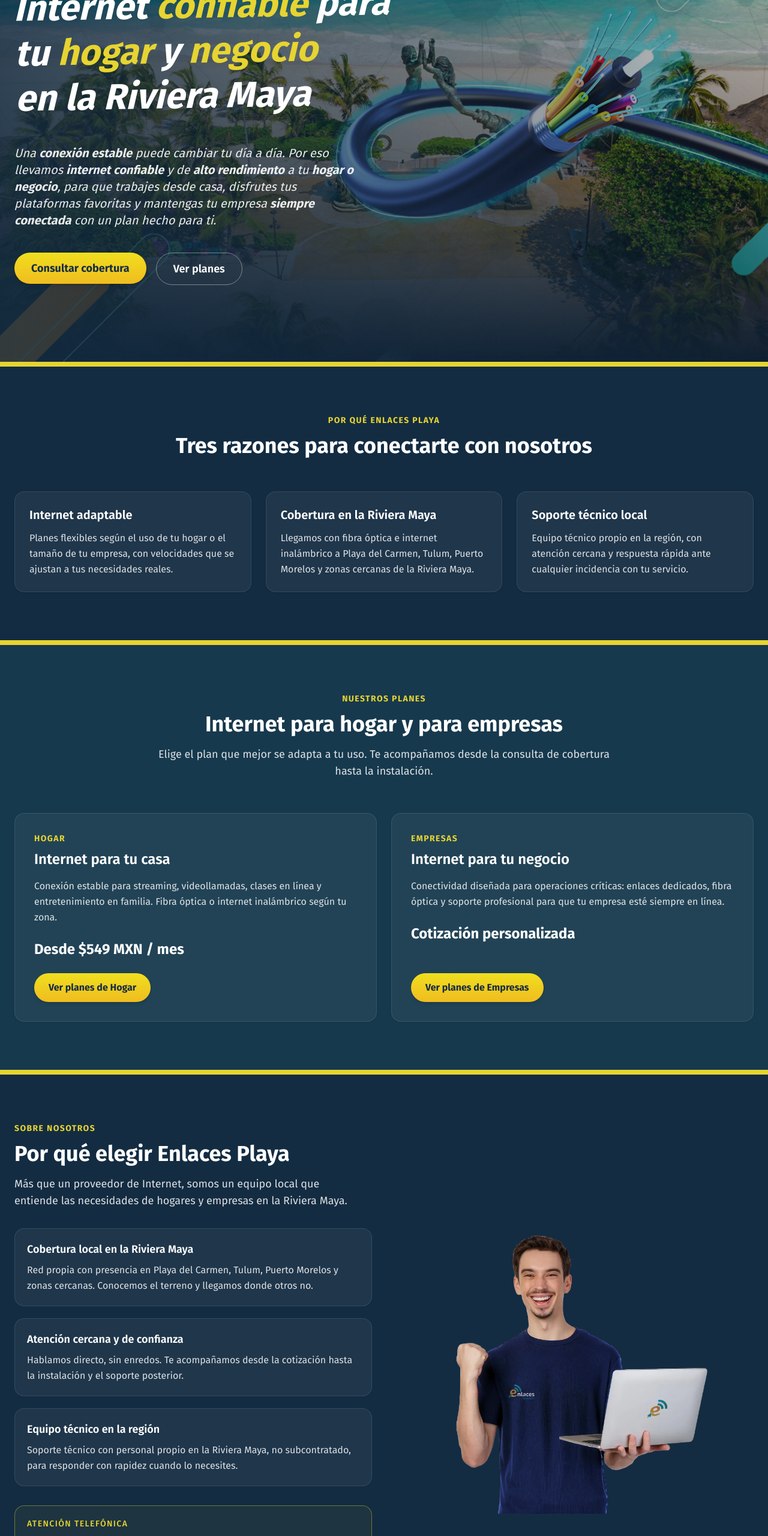
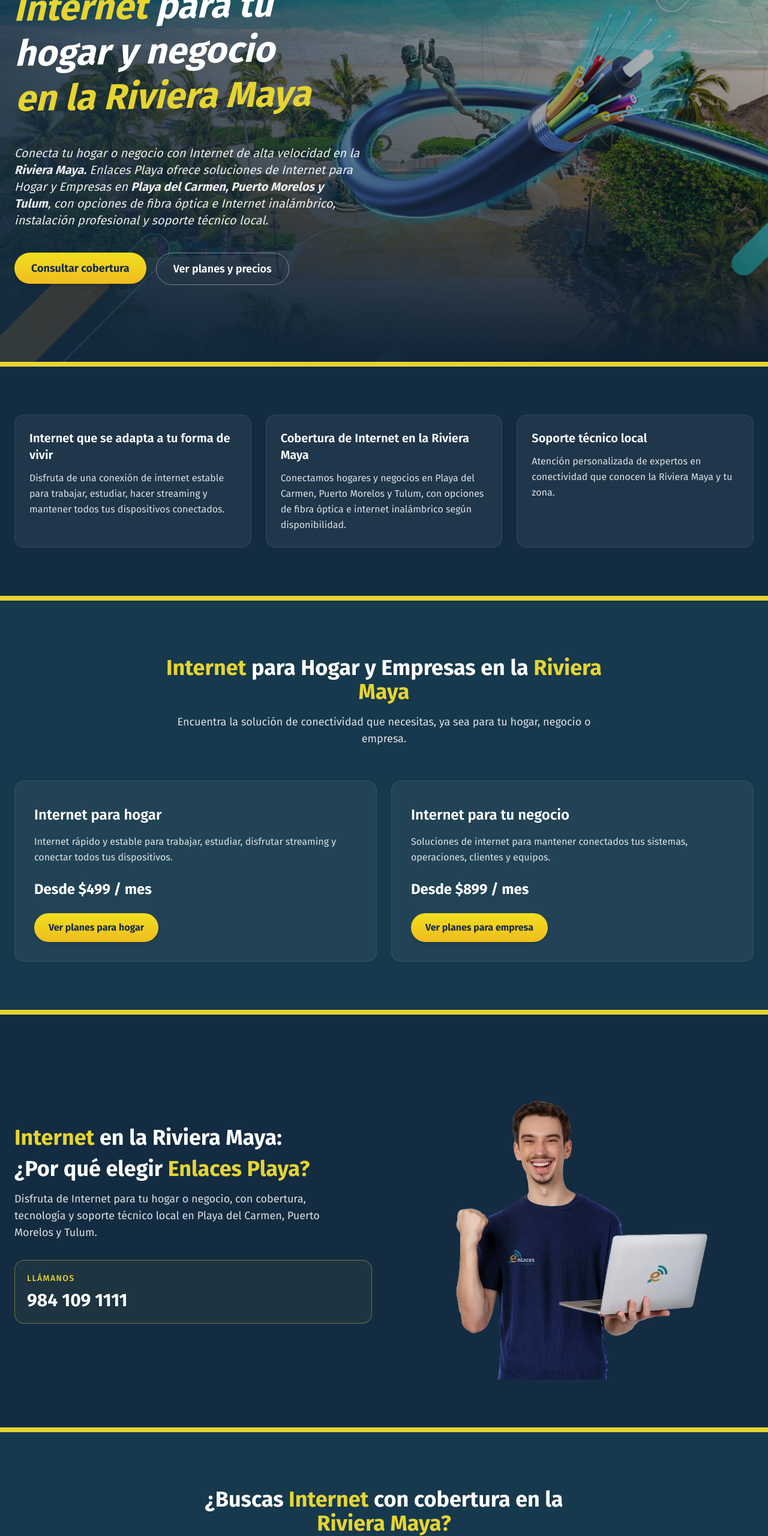
Before and after one commit to Munyaal/enlaces-website, an Astro site: page / in a window 1280 px wide. Shown: the part 200-2760 px from the top of the page at 60% size. Built offline with nearby package versions, Linux system fonts and the light colour scheme; Astro itself is replaced by a stand-in of ours.

Commit message:
feat: update content and structure for homepage sections including Benefits, Coverage Check, Final CTA, Plans, and Testimonials

```diff
--- a/src/components/home/Benefits.astro
+++ b/src/components/home/Benefits.astro
@@ -14,19 +14,19 @@
 
 const BENEFITS = [
   {
-    titulo: "Internet adaptable",
+    titulo: "Internet que se adapta a tu forma de vivir",
     descripcion:
-      "Planes flexibles según el uso de tu hogar o el tamaño de tu empresa, con velocidades que se ajustan a tus necesidades reales.",
+      "Disfruta de una conexión de internet estable para trabajar, estudiar, hacer streaming y mantener todos tus dispositivos conectados.",
   },
   {
-    titulo: "Cobertura en la Riviera Maya",
+    titulo: "Cobertura de Internet en la Riviera Maya",
     descripcion:
-      "Llegamos con fibra óptica e internet inalámbrico a Playa del Carmen, Tulum, Puerto Morelos y zonas cercanas de la Riviera Maya.",
+      "Conectamos hogares y negocios en Playa del Carmen, Puerto Morelos y Tulum, con opciones de fibra óptica e internet inalámbrico según disponibilidad.",
   },
   {
     titulo: "Soporte técnico local",
     descripcion:
-      "Equipo técnico propio en la región, con atención cercana y respuesta rápida ante cualquier incidencia con tu servicio.",
+      "Atención personalizada de expertos en conectividad que conocen la Riviera Maya y tu zona.",
   },
 ];
 ---
@@ -36,20 +36,6 @@ const BENEFITS = [
   class="border-b-8 border-line bg-primary px-6 py-16 md:py-20"
 >
   <div class="mx-auto w-full max-w-7xl">
-    <header class="mb-10 max-w-3xl text-center md:mx-auto md:mb-14">
-      <p
-        id="benefits-title"
-        class="text-xs font-bold uppercase tracking-widest text-accent md:text-sm"
-      >
-        Por qué Enlaces Playa
-      </p>
-      <h2
-        class="mt-3 text-2xl font-bold text-light md:text-4xl"
-      >
-        Tres razones para conectarte con nosotros
-      </h2>
-    </header>
-
     <ul
       class="grid gap-6 sm:grid-cols-2 lg:grid-cols-3"
       role="list"
--- a/src/components/home/CoverageCheck.astro
+++ b/src/components/home/CoverageCheck.astro
@@ -24,20 +24,18 @@ const CTA = {
 >
   <div class="mx-auto w-full max-w-4xl text-center">
     <header class="mx-auto max-w-2xl">
-      <p
-        class="text-xs font-bold uppercase tracking-widest text-accent md:text-sm"
-      >
-        Cobertura
-      </p>
       <h2
         id="coverage-check-title"
         class="mt-3 text-2xl font-bold text-light md:text-4xl"
       >
-        Consulta la cobertura en tu domicilio
+        ¿Buscas <span class="text-accent">Internet</span> con cobertura en la <span
+          class="text-accent">Riviera Maya?</span
+        >
       </h2>
       <p class="mt-4 text-base text-light/85 md:text-lg">
-        Ingresa tu código postal y te diremos si llegamos con fibra óptica o
-        internet inalámbrico a tu zona en la Riviera Maya.
+        Consulta la disponibilidad de nuestro servicio en Playa del Carmen,
+        Puerto Morelos y Tulum y encuentra la opción de conexión ideal para tu
+        hogar o negocio.
       </p>
     </header>
 
@@ -48,12 +46,6 @@ const CTA = {
       aria-label="Consulta de cobertura por código postal"
     >
       <div class="flex-1 text-left">
-        <label
-          for="postal-code"
-          class="block text-sm font-medium text-light"
-        >
-          Código postal
-        </label>
         <input
           id="postal-code"
           name="cp"
@@ -61,7 +53,7 @@ const CTA = {
           inputmode="numeric"
           pattern="[0-9]{4,5}"
           maxlength="5"
-          placeholder="Ej. 77710"
+          placeholder="Ingresa tu código postal"
           required
           class="mt-2 block w-full rounded-lg border border-white/10 bg-primary px-3 py-2 text-light placeholder-light/50 focus:border-accent focus:outline-none"
         />
@@ -75,10 +67,8 @@ const CTA = {
     </form>
 
     <p class="mt-4 text-xs text-light/70 md:text-sm">
-      ¿No conoces tu código postal? Visita nuestra
-      <a href="/cobertura" class="underline hover:text-accent">
-        página de cobertura completa
-      </a>.
+      Consulta la disponibilidad de nuestro servicio en Playa del Carmen, Puerto
+      Morelos y Tulum.
     </p>
   </div>
 </section>
--- a/src/components/home/FinalCTA.astro
+++ b/src/components/home/FinalCTA.astro
@@ -9,14 +9,10 @@
  */
 
 const PRIMARY_CTA = {
-  label: "Contratar Internet",
+  label: "Contratar plan",
   href: "/contacto",
 };
 
-const SECONDARY_CTA = {
-  label: "Llamar a un asesor",
-  href: "tel:+529841440714",
-};
 ---
 
 <section
@@ -26,20 +22,14 @@ const SECONDARY_CTA = {
   <div
     class="mx-auto flex w-full max-w-4xl flex-col items-center text-center"
   >
-    <p
-      class="text-xs font-bold uppercase tracking-widest text-accent md:text-sm"
-    >
-      Da el siguiente paso
-    </p>
     <h2
       id="final-cta-title"
       class="mt-3 text-2xl font-bold text-light md:text-4xl"
     >
-      Contrata hoy tu Internet en la Riviera Maya
+      ¿Listo para contratar Internet en la Riviera Maya?
     </h2>
     <p class="mt-4 max-w-2xl text-base text-light/85 md:text-lg">
-      Estamos listos para ayudarte a elegir el plan ideal para tu hogar o tu
-      empresa. Solicita tu cotización sin compromiso.
+      Encuentra el plan de Internet ideal para tu hogar o negocio y disfruta una conexión rápida y estable, con cobertura y soporte técnico local.
     </p>
 
     <div class="mt-8 flex flex-col items-center gap-3 sm:flex-row sm:gap-4">
@@ -49,12 +39,6 @@ const SECONDARY_CTA = {
       >
         {PRIMARY_CTA.label}
       </a>
-      <a
-        href={SECONDARY_CTA.href}
-        class="inline-flex items-center justify-center rounded-full border border-light/40 px-7 py-3 text-base font-semibold text-light transition-colors hover:border-light/70 hover:bg-light/10 focus-visible:outline-none focus-visible:ring-2 focus-visible:ring-light sm:text-lg"
-      >
-        {SECONDARY_CTA.label}
-      </a>
     </div>
   </div>
 </section>
--- a/src/components/home/Hero.astro
+++ b/src/components/home/Hero.astro
@@ -24,17 +24,11 @@ const BACKGROUND = {
 // para envolverlas en `<strong class="font-bold">` y enfatizarlas solo por
 // peso (sin cambiar color) dentro del copy en cursiva.
 const DESCRIPTION_SEGMENTS = [
-  { text: "Una " },
-  { text: "conexión estable", bold: true },
-  { text: " puede cambiar tu día a día. Por eso llevamos " },
-  { text: "internet confiable", bold: true },
-  { text: " y de " },
-  { text: "alto rendimiento", bold: true },
-  { text: " a tu " },
-  { text: "hogar o negocio", bold: true },
-  { text: ", para que trabajes desde casa, disfrutes tus plataformas favoritas y mantengas tu empresa " },
-  { text: "siempre conectada", bold: true },
-  { text: " con un plan hecho para ti." },
+  { text: "Conecta tu hogar o negocio con Internet de alta velocidad en la " },
+  { text: "Riviera Maya.", bold: true },
+  { text: " Enlaces Playa ofrece soluciones de Internet para Hogar y Empresas en " },
+  { text: "Playa del Carmen, Puerto Morelos y Tulum", bold: true },
+  { text: ", con opciones de fibra óptica e Internet inalámbrico, instalación profesional y soporte técnico local. " }
 ];
 
 const PRIMARY_CTA = {
@@ -43,7 +37,7 @@ const PRIMARY_CTA = {
 };
 
 const SECONDARY_CTA = {
-  label: "Ver planes",
+  label: "Ver planes y precios",
   href: "/internet-hogar",
 };
 ---
@@ -77,13 +71,9 @@ const SECONDARY_CTA = {
       <h1
         class="my-7 -rotate-1 text-balance text-center text-3xl font-bold italic leading-tight text-light sm:my-8 sm:text-4xl md:my-9 md:text-left md:text-5xl lg:my-11 lg:text-6xl"
       >
-        Internet{" "}
-        <span class="text-accent">confiable</span>{" "}
-        para tu{" "}
-        <span class="text-accent">hogar</span>{" "}
-        y{" "}
-        <span class="text-accent">negocio</span>{" "}
-        en la Riviera Maya
+        <span class="text-accent">Internet</span>{" "}
+        para tu hogar y negocio{" "}
+        <span class="text-accent">en la Riviera Maya</span>{" "}
       </h1>
 
       <p
--- a/src/components/home/Plans.astro
+++ b/src/components/home/Plans.astro
@@ -16,24 +16,22 @@
 
 const PLANS = [
   {
-    segmento: "Hogar",
-    titulo: "Internet para tu casa",
+    titulo: "Internet para hogar",
     descripcion:
-      "Conexión estable para streaming, videollamadas, clases en línea y entretenimiento en familia. Fibra óptica o internet inalámbrico según tu zona.",
-    precio: "Desde $549 MXN / mes",
+      "Internet rápido y estable para trabajar, estudiar, disfrutar streaming y conectar todos tus dispositivos.",
+    precio: "Desde $499 / mes",
     cta: {
-      label: "Ver planes de Hogar",
+      label: "Ver planes para hogar",
       href: "/internet-hogar",
     },
   },
   {
-    segmento: "Empresas",
     titulo: "Internet para tu negocio",
     descripcion:
-      "Conectividad diseñada para operaciones críticas: enlaces dedicados, fibra óptica y soporte profesional para que tu empresa esté siempre en línea.",
-    precio: "Cotización personalizada",
+      "Soluciones de internet para mantener conectados tus sistemas, operaciones, clientes y equipos.",
+    precio: "Desde $899 / mes",
     cta: {
-      label: "Ver planes de Empresas",
+      label: "Ver planes para empresa",
       href: "/internet-empresas",
     },
   },
@@ -46,32 +44,24 @@ const PLANS = [
 >
   <div class="mx-auto w-full max-w-7xl">
     <header class="mb-10 max-w-3xl text-center md:mx-auto md:mb-14">
-      <p
-        class="text-xs font-bold uppercase tracking-widest text-accent md:text-sm"
-      >
-        Nuestros planes
-      </p>
       <h2
         id="plans-title"
         class="mt-3 text-2xl font-bold text-light md:text-4xl"
       >
-        Internet para hogar y para empresas
+        <span class="text-accent">Internet</span> para Hogar y Empresas en la <span
+          class="text-accent">Riviera Maya</span
+        >
       </h2>
       <p class="mt-4 text-base text-light/85 md:text-lg">
-        Elige el plan que mejor se adapta a tu uso. Te acompañamos desde la
-        consulta de cobertura hasta la instalación.
+        Encuentra la solución de conectividad que necesitas, ya sea para tu
+        hogar, negocio o empresa.
       </p>
     </header>
 
     <div class="grid gap-6 md:grid-cols-2">
       {
         PLANS.map((plan) => (
-          <article
-            class="flex flex-col rounded-2xl border border-white/10 bg-white/5 p-6 shadow-sm md:p-8"
-          >
-            <p class="text-xs font-bold uppercase tracking-widest text-accent md:text-sm">
-              {plan.segmento}
-            </p>
+          <article class="flex flex-col rounded-2xl border border-white/10 bg-white/5 p-6 shadow-sm md:p-8">
             <h3 class="mt-2 text-xl font-semibold text-light md:text-2xl">
               {plan.titulo}
             </h3>
--- a/src/components/home/Testimonio.astro
+++ b/src/components/home/Testimonio.astro
@@ -1,13 +1,22 @@
 ---
-import { testimonios } from  "../../utils/testimonio.ts";
+import { testimonios } from "../../utils/testimonio.ts";
 import TestimonioCard from "../testimonioCard.astro";
 ---
 
-<section class="py-5 px-4 md:px-20">
-<h1 class="text-4xl lg:text-6xl text-line text-center font-bold">¡Lo que dicen de nosotros!</h1>
-
-  <div class="flex ">
-    <div class="swiper testimonials-swiper w-full max-w-[1250px] h-[400px] relative">
+<section aria-labelledby="companies-title">
+  <div class="mt-10 text-center px-6">
+    <h1 id="testimonies" class="text-3xl md:text-4xl font-bold">
+      <span class="text-accent">Opiniones</span> sobre nuestro servicio de <span
+        class="text-accent">Internet</span
+      >
+    </h1>
+    <p class="mx-auto mt-4 max-w-2xl text-sm text-light/80 md:text-base">
+      Conoce la experiencia de clientes que ya disfrutan de Internet rápido, estable y con soporte técnico local de Enlaces Playa.
+    </p>
+    <div class="flex">
+      <div
+        class="swiper testimonials-swiper w-full max-w-[1250px] h-[400px] relative"
+      >
         <div class="swiper-wrapper">
           {
             testimonios.map((testimonio) => (
@@ -24,9 +33,10 @@ import TestimonioCard from "../testimonioCard.astro";
         </div>
 
         <!-- Controles -->
-      <div class="swiper-pagination mt-6 "></div>
+        <div class="swiper-pagination mt-6"></div>
         <div class="swiper-button-prev !text-line"></div>
         <div class="swiper-button-next !text-line"></div>
+      </div>
     </div>
   </div>
 </section>
@@ -52,7 +62,7 @@ import TestimonioCard from "../testimonioCard.astro";
       },
       1024: {
         slidesPerView: 3,
-      }
+      },
     },
     pagination: {
       el: ".swiper-pagination",
--- a/src/components/home/WhyChooseUs.astro
+++ b/src/components/home/WhyChooseUs.astro
@@ -12,28 +12,9 @@
  * patrones ya presentes en el sitio (cards, botones, tipografías).
  */
 
-const ARGUMENTOS = [
-  {
-    titulo: "Cobertura local en la Riviera Maya",
-    descripcion:
-      "Red propia con presencia en Playa del Carmen, Tulum, Puerto Morelos y zonas cercanas. Conocemos el terreno y llegamos donde otros no.",
-  },
-  {
-    titulo: "Atención cercana y de confianza",
-    descripcion:
-      "Hablamos directo, sin enredos. Te acompañamos desde la cotización hasta la instalación y el soporte posterior.",
-  },
-  {
-    titulo: "Equipo técnico en la región",
-    descripcion:
-      "Soporte técnico con personal propio en la Riviera Maya, no subcontratado, para responder con rapidez cuando lo necesites.",
-  },
-];
-
 const TELEFONO = {
-  label: "+52 (984) 144 0714",
-  href: "tel:+529841440714",
-  texto: "Llámanos y resuelve tus dudas con un asesor local",
+  label: "984 109 1111",
+  href: "tel:+529841091111",
 };
 
 const VISUAL = {
@@ -46,44 +27,33 @@ const VISUAL = {
   aria-labelledby="why-choose-title"
   class="border-b-8 border-line bg-primary px-6 py-16 md:py-20"
 >
-  <div class="mx-auto grid w-full max-w-7xl gap-10 lg:grid-cols-2 lg:items-center">
+  <div
+    class="mx-auto grid w-full max-w-7xl gap-10 lg:grid-cols-2 lg:items-center"
+  >
     <div>
       <header class="max-w-xl">
-        <p
-          class="text-xs font-bold uppercase tracking-widest text-accent md:text-sm"
-        >
-          Sobre nosotros
-        </p>
         <h2
           id="why-choose-title"
           class="mt-3 text-2xl font-bold text-light md:text-4xl"
         >
-          Por qué elegir Enlaces Playa
+          <span class="text-accent">Internet</span> en la Riviera Maya:
+        </h2>
+        <h2
+          id="why-choose-title"
+          class="mt-3 text-2xl font-bold text-light md:text-4xl"
+        >
+          ¿Por qué elegir <span class="text-accent">Enlaces Playa?</span>
         </h2>
         <p class="mt-4 text-base text-light/85 md:text-lg">
-          Más que un proveedor de Internet, somos un equipo local que
-          entiende las necesidades de hogares y empresas en la Riviera Maya.
+          Disfruta de Internet para tu hogar o negocio, con cobertura,
+          tecnología y soporte técnico local en Playa del Carmen, Puerto Morelos
+          y Tulum.
         </p>
       </header>
 
-      <ul class="mt-8 space-y-5" role="list">
-        {
-          ARGUMENTOS.map((argumento) => (
-            <li class="rounded-2xl border border-white/10 bg-white/5 p-5">
-              <h3 class="text-lg font-semibold text-light">
-                {argumento.titulo}
-              </h3>
-              <p class="mt-2 text-sm leading-relaxed text-light/85 md:text-base">
-                {argumento.descripcion}
-              </p>
-            </li>
-          ))
-        }
-      </ul>
-
       <div class="mt-8 rounded-2xl border border-accent/40 bg-accent/5 p-5">
         <p class="text-sm font-medium uppercase tracking-widest text-accent">
-          Atención telefónica
+          Llámanos
         </p>
         <a
           href={TELEFONO.href}
@@ -91,9 +61,6 @@ const VISUAL = {
         >
           {TELEFONO.label}
         </a>
-        <p class="mt-2 text-sm text-light/80 md:text-base">
-          {TELEFONO.texto}
-        </p>
       </div>
     </div>
 
--- a/src/components/home/companies.astro
+++ b/src/components/home/companies.astro
@@ -14,24 +14,24 @@
 
 <section aria-labelledby="companies-title">
   <div class="mt-10 text-center px-6">
-    <h1
-      id="companies-title"
-      class="text-3xl md:text-4xl font-bold"
-    >
-      Empresas que confían
+    <h1 id="companies-title" class="text-3xl md:text-4xl font-bold">
+      <span class="text-accent">Empresas</span> que confían en nuestro <span
+        class="text-accent">Internet</span
+      >
     </h1>
     <p class="mx-auto mt-4 max-w-2xl text-sm text-light/80 md:text-base">
-      Somos parte de un grupo de empresas que trabaja por ofrecer servicios
-      de conectividad y tecnología en la Riviera Maya.
+      Conectamos empresas y negocios de la Riviera Maya con soluciones de
+      Internet diseñadas para mantener sus operaciones, comunicación y servicios
+      siempre activos.
     </p>
   </div>
   <div class="lg:flex place-items-center justify-center my-5 mx-12">
-    <img src="/images/logo-meguz.webp" alt="Logo Meguz" class="w-40">
+    <img src="/images/logo-meguz.webp" alt="Logo Meguz" class="w-40" />
     <img
       src="/images/logo-munyaal.webp"
       alt="Logo Munyaal"
       class="my-10 lg:mx-20 w-40"
-    >
-    <img src="/images/logo-ilogs.webp" alt="Logo Ilogs" class="w-30">
+    />
+    <img src="/images/logo-ilogs.webp" alt="Logo Ilogs" class="w-30" />
   </div>
 </section>
--- a/src/utils/testimonio.ts
+++ b/src/utils/testimonio.ts
@@ -1,19 +1,19 @@
 export const testimonios = [
   {
-    name: "Juan Alfonzo Perez Gonzalez",
-    message: "Internet sin límite de descarga para tu hogar o negocio con soluciones a tu medida, equipo altamente capacitado y atención personalizada de Lunes a Sábado.",
+    name: "Sergio Hernández",
+    message: "Llevo varios meses con Enlaces Playa y la experiencia ha sido muy buena. La conexión se mantiene estable, y recibo atención rápida y profesional del equipo de soporte. Sin duda, una excelente opción en la Riviera Maya.",
     foto:"/images/user-1.webp",
     rol: "Cio Refacccionaria monterrey",
   },
   {
-    name: "Juan Alfonzo Perez Gonzalez",
-    message: "Internet sin límite de descarga para tu hogar o negocio con soluciones a tu medida, equipo altamente capacitado y atención personalizada de Lunes a Sábado.",
+    name: "Laura Méndez",
+    message: "Excelente servicio y atención. Resuelven cualquier duda y la conexión ha funcionado muy bien en mi casa.",
     foto:"/images/user-2.webp",
     rol: "Empresario local",
   },
   {
-    name: "Juan Alfonzo Perez Gonzalez",
-    message: "Internet sin límite de descarga para tu hogar o negocio con soluciones a tu medida, equipo altamente capacitado y atención personalizada de Lunes a Sábado.",
+    name: "Mariana G.",
+    message: "Muy buen servicio, la instalación fue rápida y el equipo de soporte siempre está al pendiente. ¡Totalmente recomendados!",
     foto:"/images/user-3.webp",
     rol: "Empresario local",
   },
```
Lines whose indentation alone changed are shown as unchanged.
